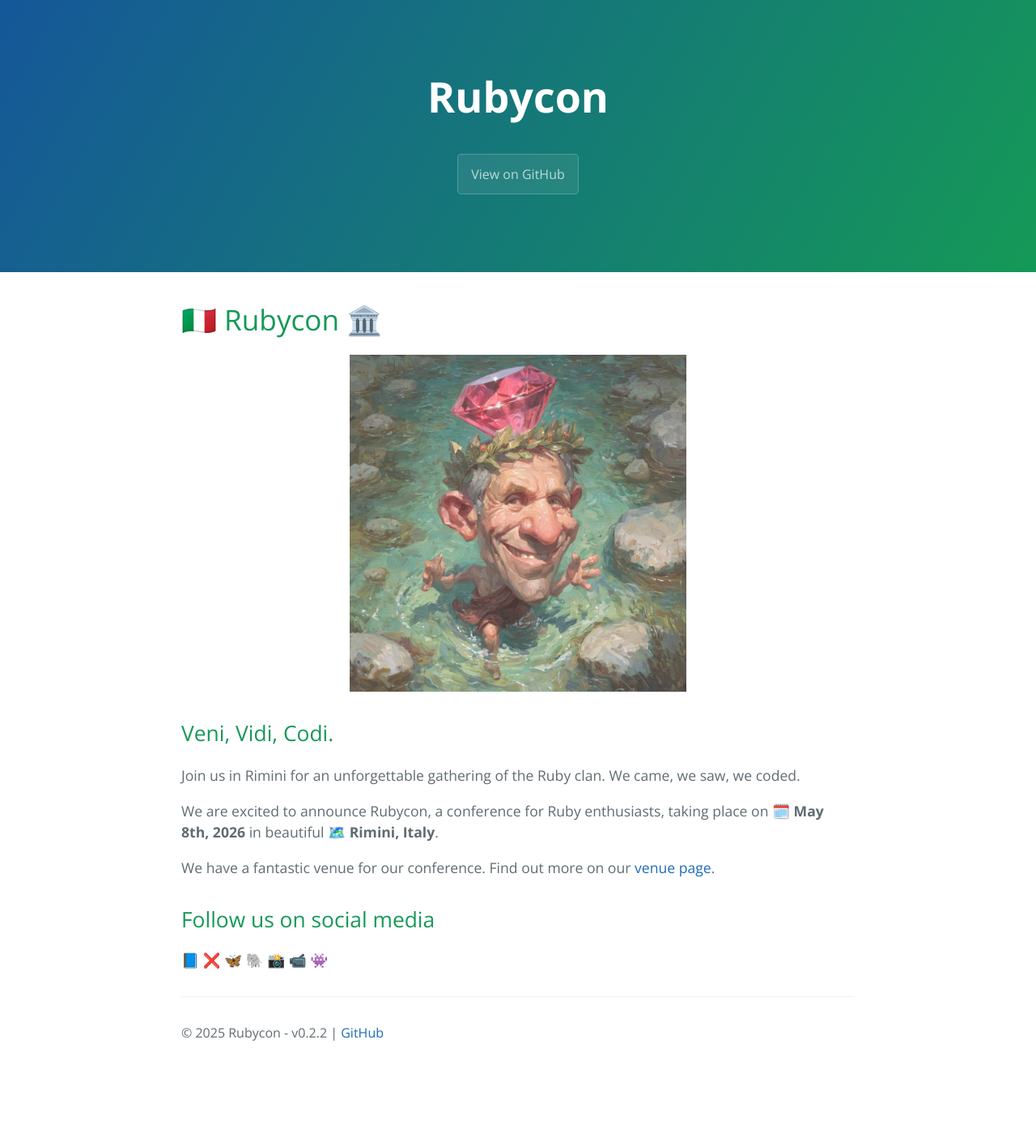
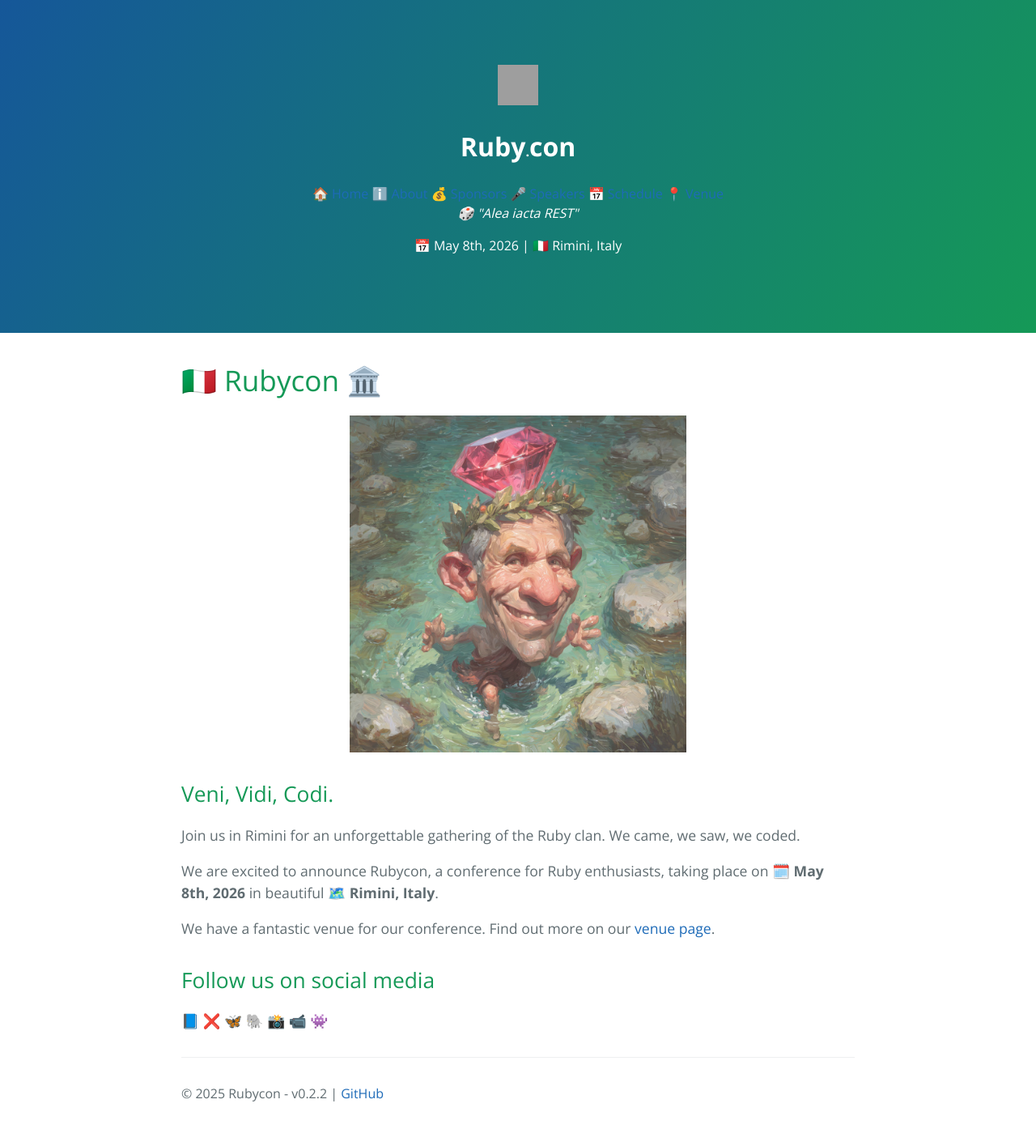
Before and after one commit to palladius/rubycon.it, a Jekyll site: the page built from rubycon.it/index.md, in a window 1280 px wide. Shown: the whole page at 81% size. Built offline with Jekyll 4.4.1, drawn with Linux system fonts in a browser that asks for light colours; before the commit the page ends 1335 px from its top, so only the background shows below that; grey boxes are pictures that could not be loaded.

Commit message:
fix: restore header styling

```diff
--- a/rubycon.it/_layouts/default.html
+++ b/rubycon.it/_layouts/default.html
@@ -16,15 +16,31 @@
     <a id="skip-to-content" href="#content">Skip to the content.</a>
 
     <header class="page-header" role="banner">
-      <h1 class="project-name">{{ page.title | default: site.title | default: site.github.repository_name }}</h1>
-      <h2 class="project-tagline">{{ page.description | default: site.description | default: site.github.project_tagline }}</h2>
-      {% if site.github.is_project_page %}
-        <a href="{{ site.github.repository_url }}" class="btn">View on GitHub</a>
-      {% endif %}
-      {% if site.show_downloads %}
-        <a href="{{ site.github.zip_url }}" class="btn">Download .zip</a>
-        <a href="{{ site.github.tar_url }}" class="btn">Download .tar.gz</a>
-      {% endif %}
+      <div class="logo-title">
+        <img src="{{ "/assets/images/logo.png" | relative_url }}" alt="Rubycon logo" style="width: 50px; height: 50px;">
+        <h1>Ruby<span style="font-size: 0.5em;">.</span>con</h1>
+      </div>
+      <nav>
+        <div>
+          {% for item in site.navigation %}
+            <a href="{{ item.link }}">
+              {% case item.name %}
+                {% when "Home" %}🏠
+                {% when "About" %}ℹ️
+                {% when "Sponsors" %}💰
+                {% when "Speakers" %}🎤
+                {% when "Schedule" %}📅
+                {% when "Venue" %}📍
+              {% endcase %}
+              {{ item.name }}
+            </a>
+          {% endfor %}
+        </div>
+        <div class="event-details">
+          <i>🎲 "Alea iacta REST"</i>
+          <p>📅 {{ site.event.date }} | 🇮🇹 {{ site.event.location }}</p>
+        </div>
+      </nav>
     </header>
 
     <main id="content" class="main-content" role="main">
```
